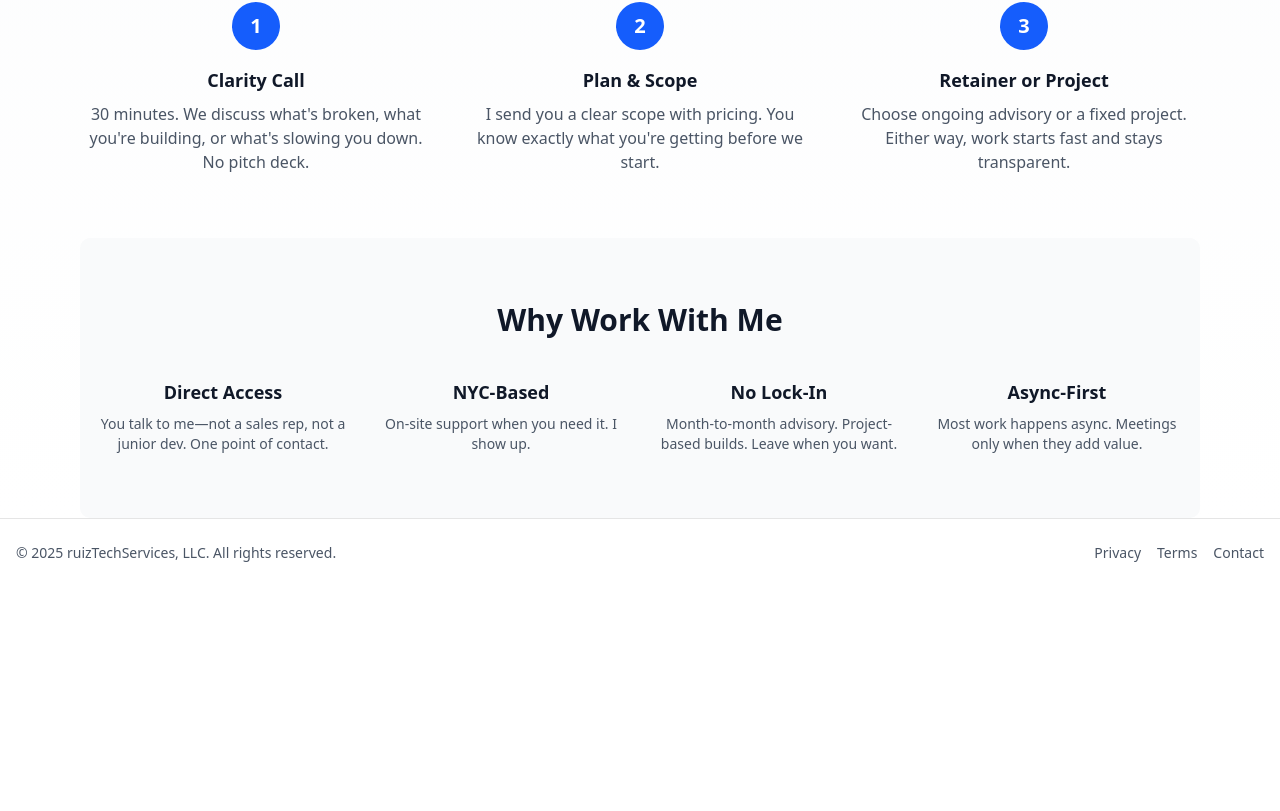
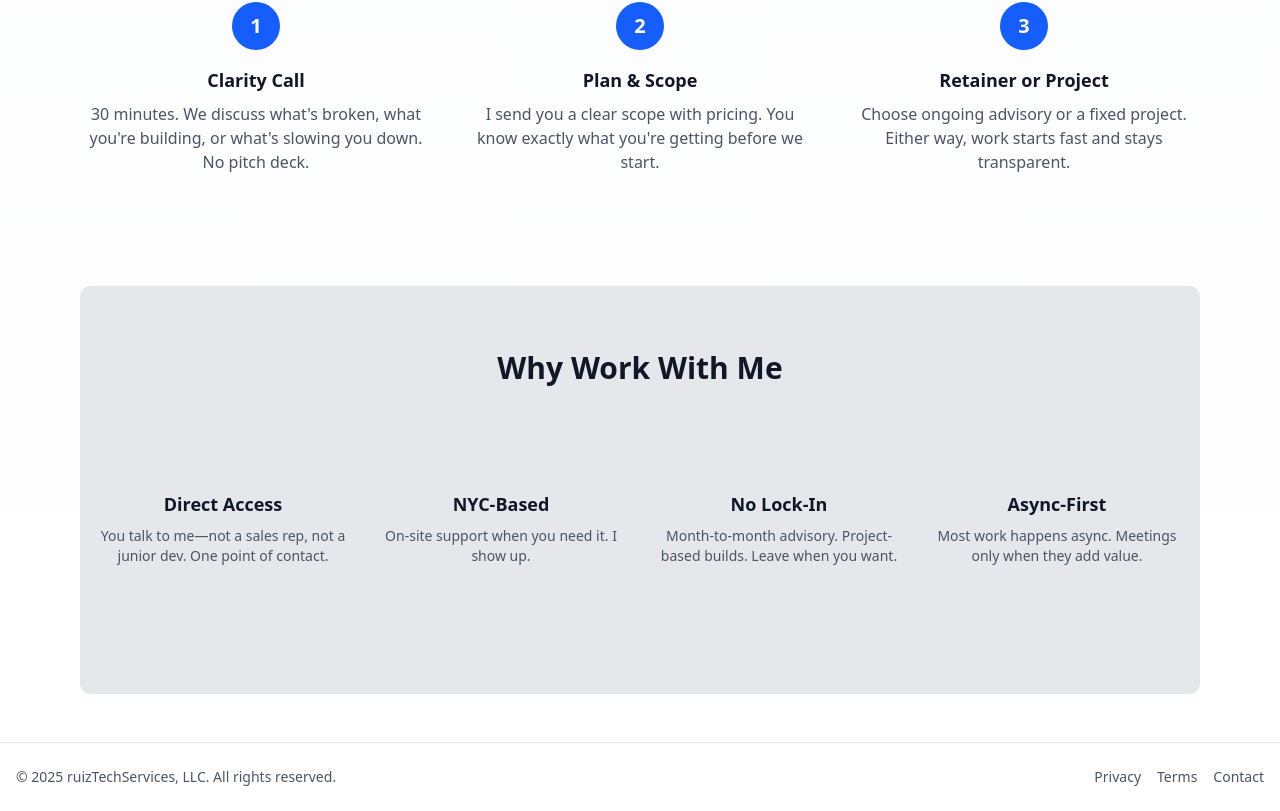
Before and after one commit to ruizTechServices/ruiztechservices-website, a Next.js app: page / in a window 1280 px wide. Shown: the part 989-1800 px from the top of the page. Before the commit the page ends 1576 px from the top, so only its background shows below. Built offline with nearby package versions, Linux system fonts and the light colour scheme; no server answers.

Commit message:
edited design on main page

```diff
--- a/components/sections/TrustSignals.tsx
+++ b/components/sections/TrustSignals.tsx
@@ -3,14 +3,14 @@ import { trustSignals } from "@/lib/content/home";
 
 export function TrustSignals() {
   return (
-    <section className="py-12 md:py-16 bg-gray-50 dark:bg-gray-800/50 rounded-lg">
+    <section className="py-12 md:py-16 bg-gray-200 dark:bg-gray-800/50 rounded-lg my-12">
       <div className="text-center mb-10">
         <h2 className="text-2xl md:text-3xl font-bold text-gray-900 dark:text-white">
           {trustSignals.headline}
         </h2>
       </div>
 
-      <div className="grid grid-cols-1 sm:grid-cols-2 lg:grid-cols-4 gap-6 px-4">
+      <div className="grid grid-cols-1 sm:grid-cols-2 lg:grid-cols-4 gap-6 px-4 py-12 md:py-16">
         {trustSignals.points.map((point, index) => (
           <div key={index} className="text-center">
             <h3 className="text-lg font-semibold text-gray-900 dark:text-white mb-2">
```
